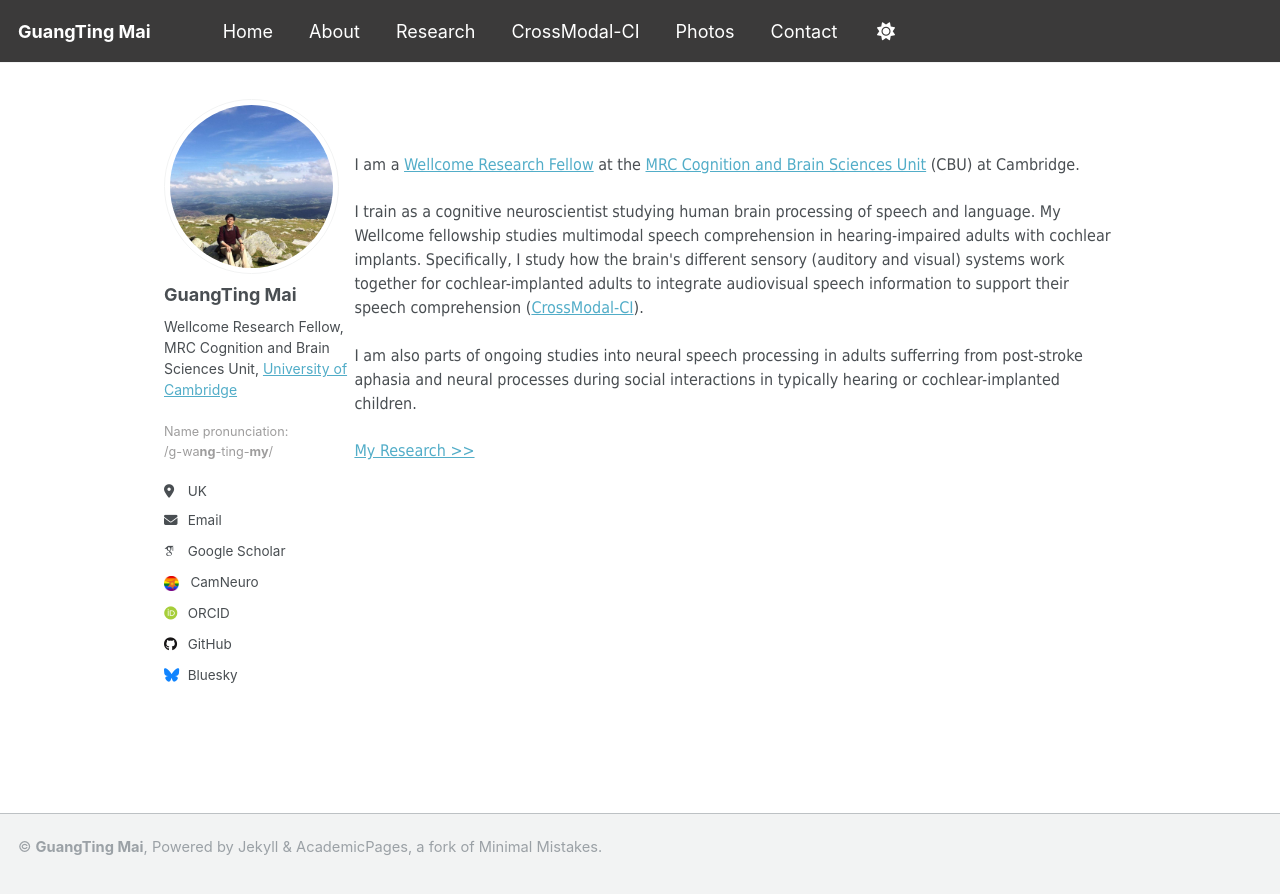
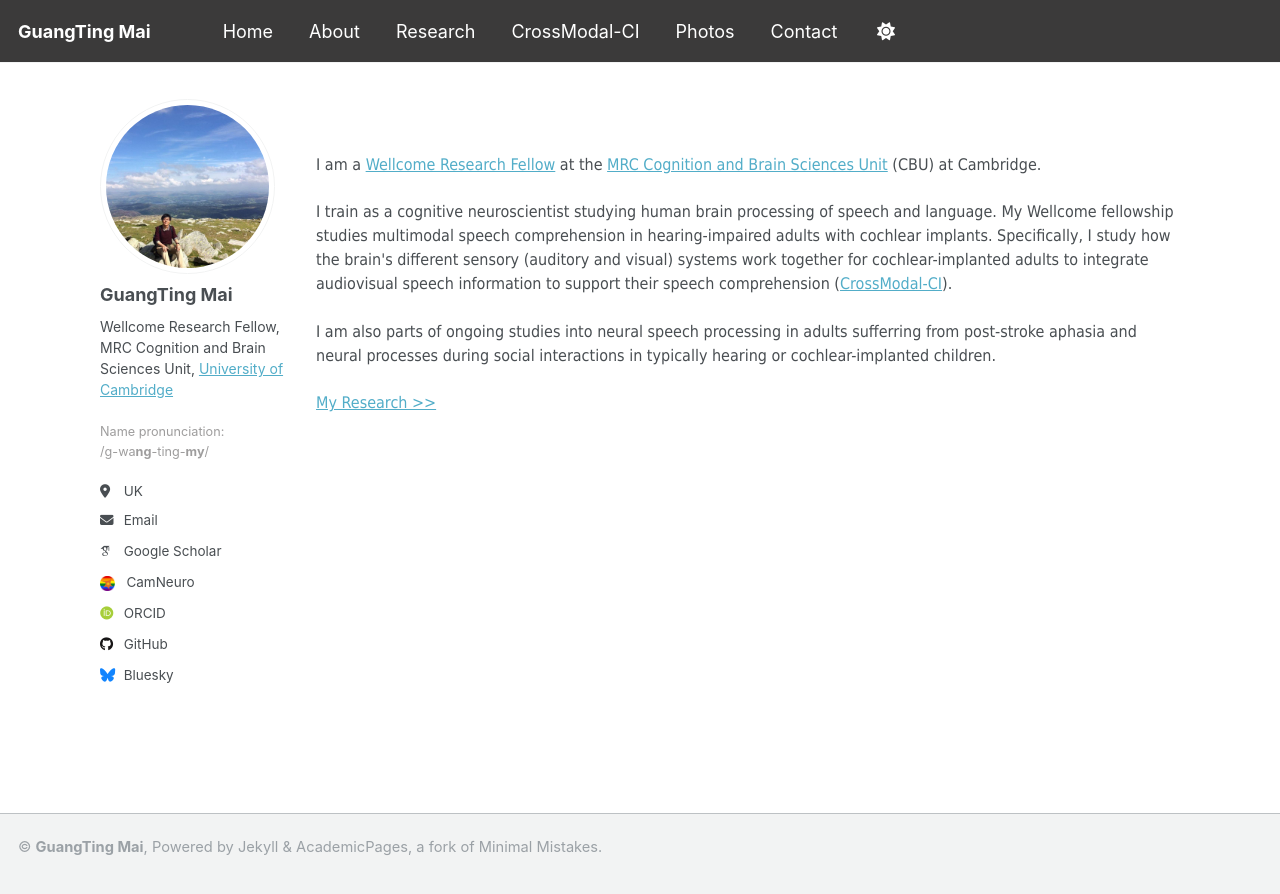
Before and after one commit to guangtingmai/guangtingmai.github.io, a Jekyll site: the page built from _pages/readme.html, in a window 1280 px wide. Shown: the top 894 px of the page. Built offline with Jekyll 4.4.1, drawn with Linux system fonts in a browser that asks for light colours; some web fonts are replaced.

Commit message:
Update custom.scss

```diff
--- a/_sass/custom.scss
+++ b/_sass/custom.scss
@@ -40,7 +40,7 @@ nav a:hover,
 
 #main {
   max-width: 100% !important;
-  width: 80% !important;
+  width: 90% !important;
   padding-left: 2rem !important;
   padding-right: 2rem !important;
 }
```
